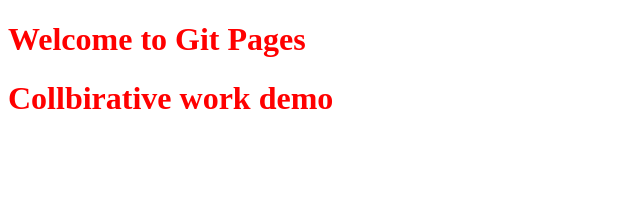
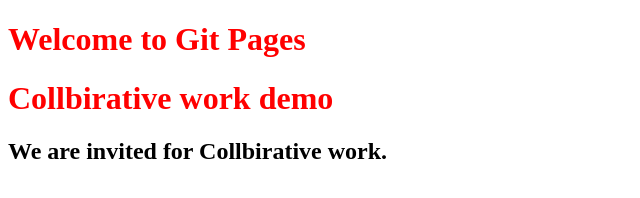
Before and after one commit to dvnr76/gitpagesdemo, a plain HTML site: page index.html in a window 1280 px wide. Shown: the whole page, without its empty margins (0-640 px from the left). Drawn offline with Linux system fonts and the light colour scheme.

Commit message:
updated in feature branch

```diff
--- a/index.html
+++ b/index.html
@@ -10,6 +10,7 @@
 <body>
     <h1>Welcome to Git Pages</h1>
     <h1>Collbirative work demo</h1>
+    <h2>We are invited for Collbirative work.</h2>
 
 </body>
 </html>
```
